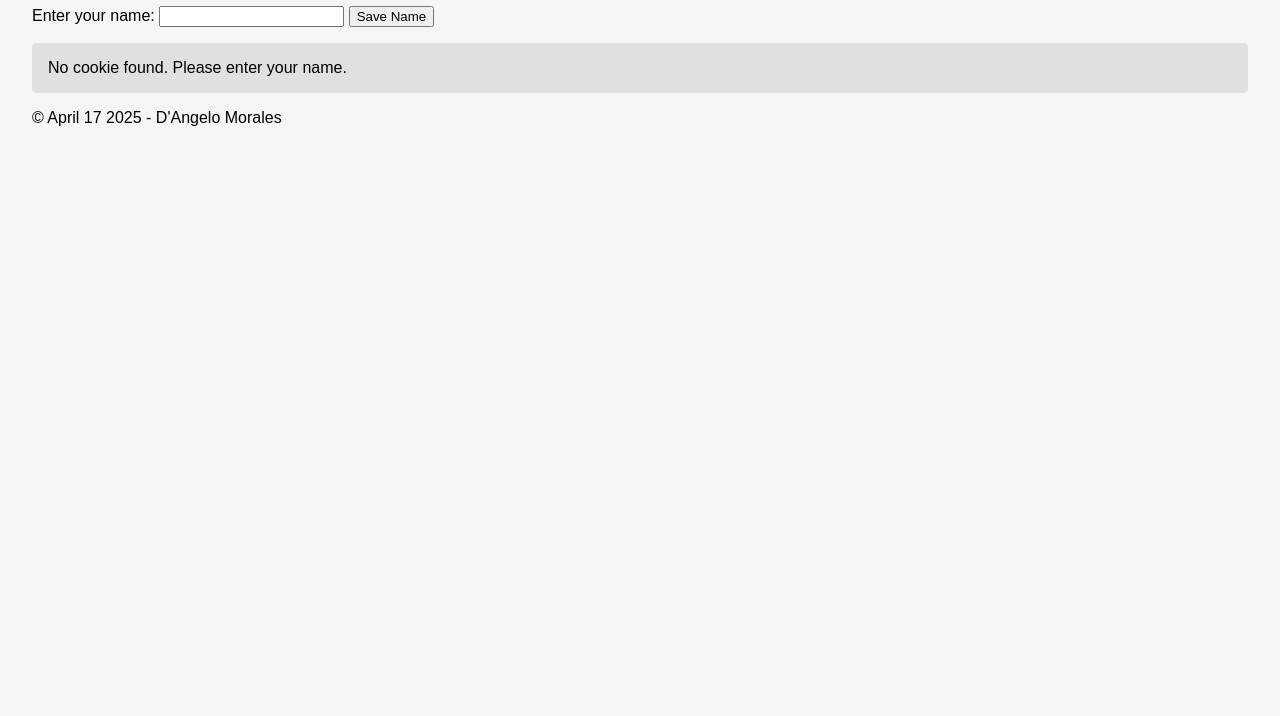
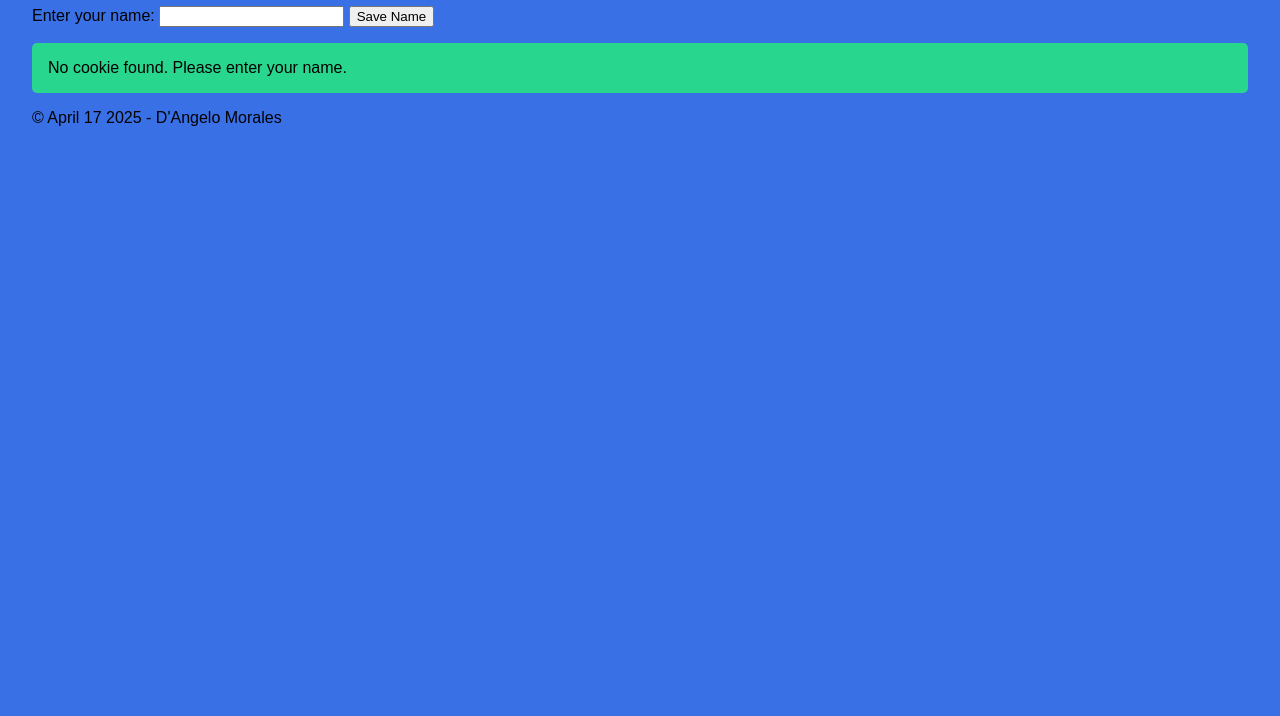
Before and after one commit to Philzerin/A10, a plain HTML site: page index.html in a window 1280 px wide. Shown: the part 84-800 px from the top of the page. Drawn offline with Linux system fonts and the light colour scheme.

Commit message:
changed colors

```diff
--- a/index.html
+++ b/index.html
@@ -9,13 +9,13 @@
         body {
             font-family: Arial, sans-serif;
             margin: 2rem;
-            background-color: #f5f5f5;
+            background-color: #3a70e6;
         }
 
         #cookieDisplay {
             margin-top: 1rem;
             padding: 1rem;
-            background-color: #e0e0e0;
+            background-color: #29d68e;
             border-radius: 5px;
         }
     </style>
```
